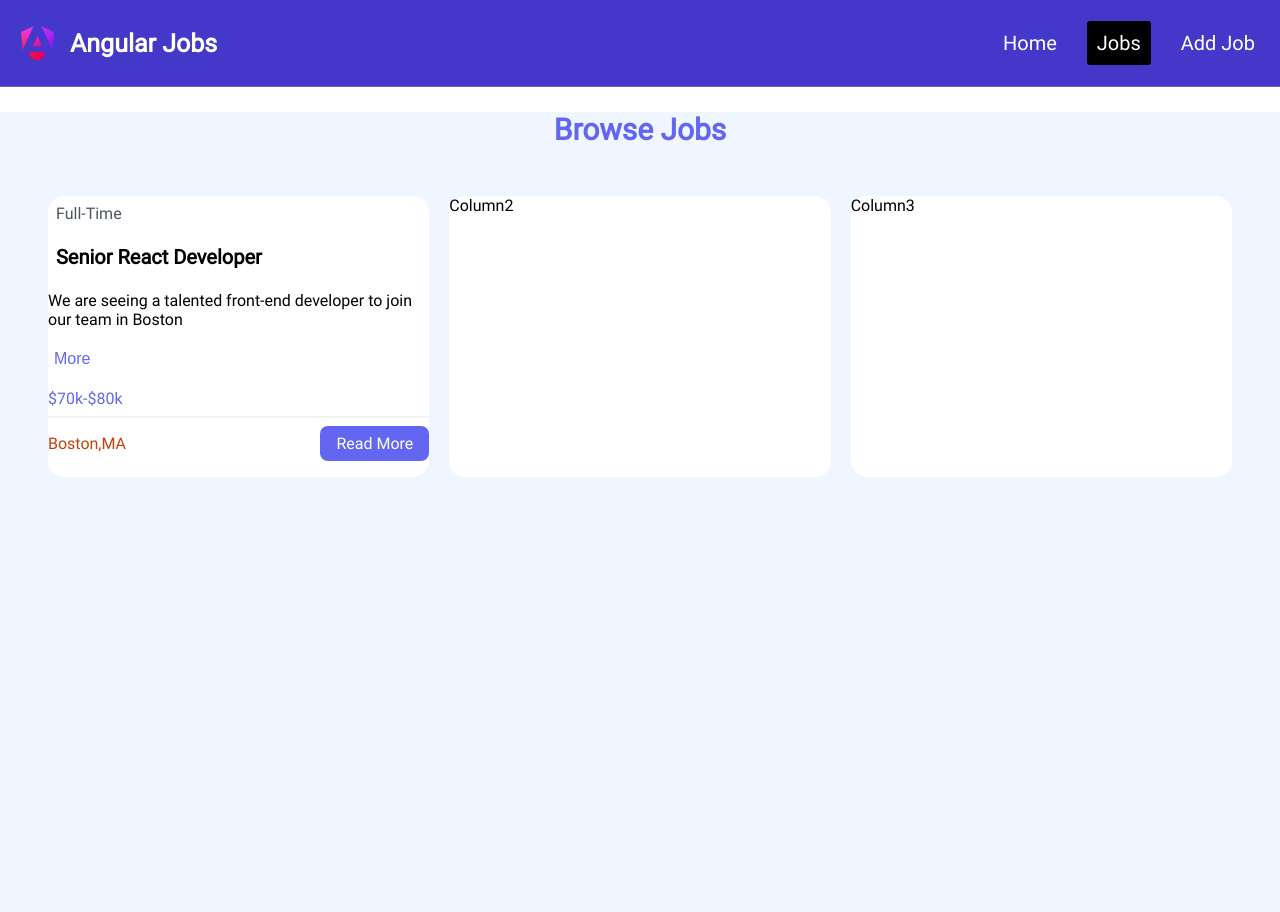
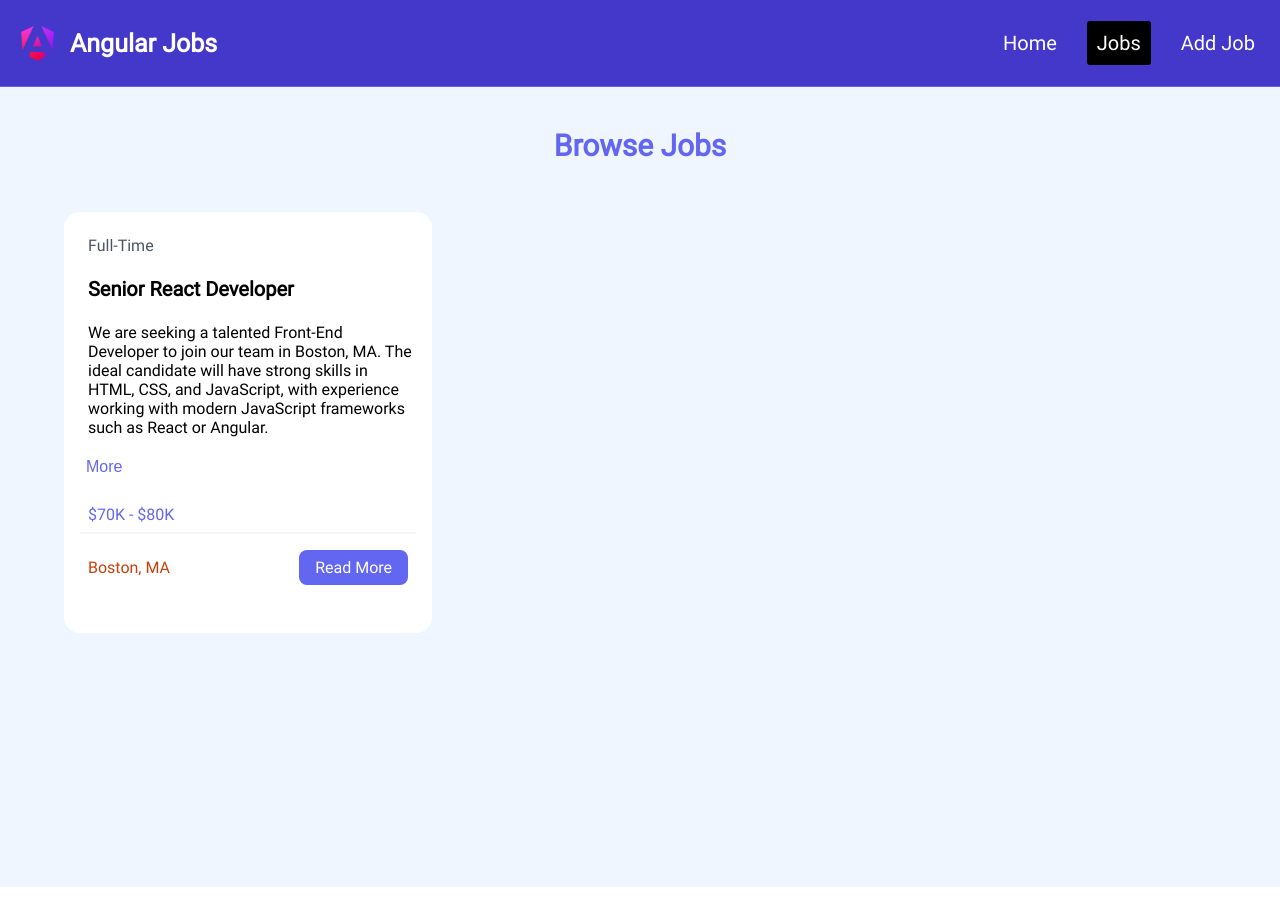
Before and after one commit to NaveenManjappa/job-listing-site, an Angular app in the folder job-angular-css/: page /jobs in a window 1280 px wide. After the commit the page ends 887 px from the top, so only its background shows below. Built offline with nearby package versions, Linux system fonts and the light colour scheme; data requests are answered from the project's data file.

Commit message:
job-angular-css Styling Jobs component

```diff
--- a/job-angular-css/src/app/jobs/jobs.component.css
+++ b/job-angular-css/src/app/jobs/jobs.component.css
@@ -9,6 +9,7 @@ section {
 }
 
 .container {
+  padding: 1rem;
 }
 
 h2 {
@@ -22,7 +23,7 @@ h2 {
 .grid {
   display: grid;
   grid-template-columns: 1fr 1fr 1fr;
-  gap: 1.25rem;
+  gap: 1.5rem;
   margin: 3rem;
 
 }
@@ -30,6 +31,7 @@ h2 {
 .grid-column {
   background-color: white;
   border-radius: 1rem;
+  padding: 1rem;
  /*  border: 1px solid red; */
 
 }
@@ -50,6 +52,7 @@ h3 {
 
 .desc {
   margin-bottom: 1.25rem;
+  margin-left: 0.5rem;
 }
 
 .btn-more {
@@ -63,12 +66,12 @@ h3 {
 
 .salary {
   color: rgb(99, 102, 241);
-  margin-bottom: 0.5rem;
+  margin: 0.5rem;
 }
 
 .border {
   border-color: rgb(243,244,246);
-  border-width: 1.5px;
+  border-width: 1px;
   border-style: solid;
   margin-bottom: 0.5rem;
 }
@@ -77,12 +80,13 @@ h3 {
   display: flex;
   flex-direction: row;
   justify-content: space-between;
-  margin-bottom: 1rem;
-  align-items: center;
+  margin-bottom: 1.5rem;
+  align-items:center;
 }
 
 .location {
   color: rgb(194, 65, 12);
+  margin: 0.5rem;
 }
 
 .btn-read {
@@ -90,5 +94,6 @@ h3 {
   background-color: rgb(99, 102, 241);
   padding: 0.5rem 1rem;
   border-radius: 0.5rem;
-
+  margin: 0.5rem;
+  cursor: pointer;
 }
--- a/job-angular-css/src/app/jobs/jobs.component.html
+++ b/job-angular-css/src/app/jobs/jobs.component.html
@@ -3,30 +3,20 @@
     <h2>Browse Jobs</h2>
     <div class="grid">
 
-      <div class="grid-column">
+      <div class="grid-column" *ngFor="let job of jobs">
         <div class="header">
-          <div class="job-name">Full-Time</div>
-          <h3>Senior React Developer</h3>
+          <div class="job-name">{{job.type}}</div>
+        <h3>{{job.jobName}}</h3>
         </div>
-        <div class="desc">We are seeing a talented front-end developer to join our team in Boston</div>
+        <div class="desc">{{job.description}}</div>
         <button class="btn-more">More</button>
-        <div class="salary">$70k-$80k</div>
+        <div class="salary">{{job.salary}}</div>
         <div class="border"></div>
         <div class="footer">
-          <div class="location">Boston,MA</div>
+          <div class="location">{{job.location}}</div>
           <a class="btn-read">Read More</a>
         </div>
       </div>
-
-      <div class="grid-column">
-        Column2
-      </div>
-
-      <div class="grid-column">
-        Column3
-      </div>
-
-
     </div>
   </div>
 </section>
--- a/job-angular-css/src/jobs.json
+++ b/job-angular-css/src/jobs.json
@@ -1,30 +1,16 @@
 {
   "jobs": [
     {
-      "id": "dc29",
+      "id": "0df4",
       "type": "Full-Time",
-      "jobName": "SSE",
-      "description": null,
-      "salary": "Under $50K",
-      "location": "GB",
+      "jobName": "Senior React Developer",
+      "description": "We are seeking a talented Front-End Developer to join our team in Boston, MA. The ideal candidate will have strong skills in HTML, CSS, and JavaScript, with experience working with modern JavaScript frameworks such as React or Angular.",
+      "salary": "$70K - $80K",
+      "location": "Boston, MA",
       "companyInfo": {
         "company": null,
         "description": null,
-        "email": "test@gmail.com",
-        "phone": null
-      }
-    },
-    {
-      "id": "f116",
-      "type": "Full-Time",
-      "jobName": "SSE",
-      "description": null,
-      "salary": "Under $50K",
-      "location": "IN",
-      "companyInfo": {
-        "company": null,
-        "description": null,
-        "email": "test@gmail.com",
+        "email": "contact@teksolutions.com",
         "phone": null
       }
     }
```
Also changed, not shown: job-angular-css/src/app/app.component.html (line endings or trailing spaces).
